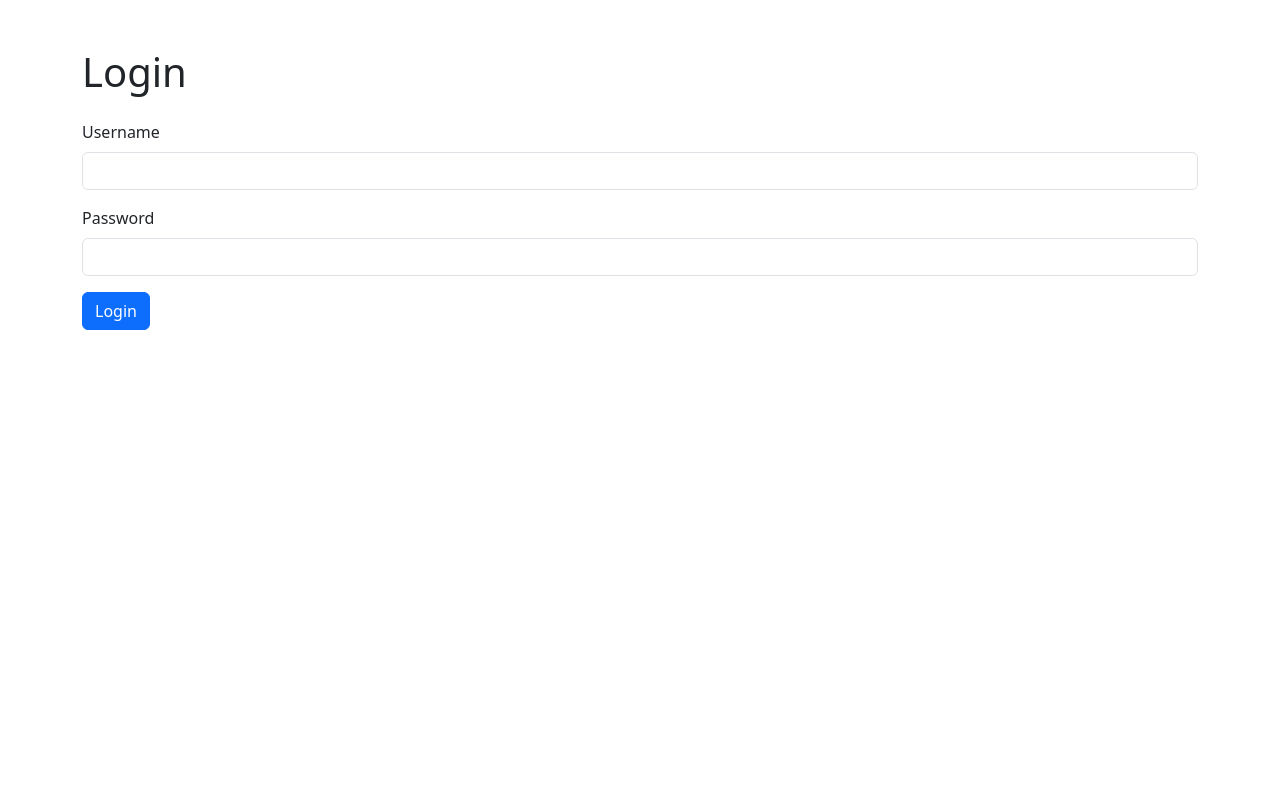
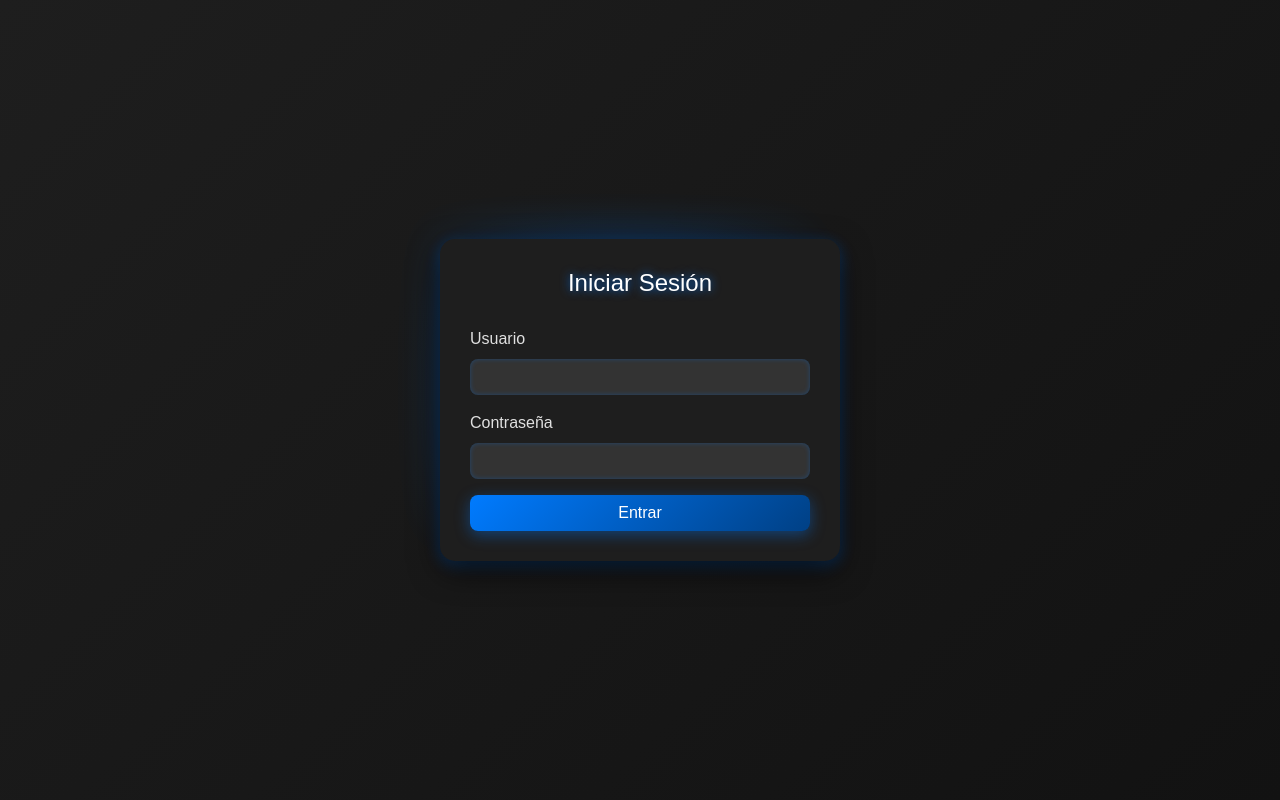
Before and after one commit to D4rksit3/proyecto_monitor_service, a Flask app: page /login in a window 1280 px wide. Run offline with Flask 3, Linux system fonts and the light colour scheme.

Commit message:
style login

```diff
--- a/templates/login.html
+++ b/templates/login.html
@@ -5,30 +5,131 @@
     <meta name="viewport" content="width=device-width, initial-scale=1.0">
     <title>Login</title>
     <link rel="stylesheet" href="https://cdn.jsdelivr.net/npm/bootstrap@5.3.0/dist/css/bootstrap.min.css">
+    <style>
+        /* Fondo futurista */
+        body {
+            font-family: Arial, sans-serif;
+            background: linear-gradient(135deg, #1e1e1e, #121212);
+            color: #e0e0e0;
+            display: flex;
+            justify-content: center;
+            align-items: center;
+            height: 100vh;
+            margin: 0;
+            overflow: hidden;
+        }
+
+        /* Contenedor del login */
+        .login-container {
+            background-color: #1e1e1e;
+            padding: 30px;
+            border-radius: 15px;
+            box-shadow: 0 10px 30px rgba(0, 0, 0, 0.7), 0 4px 15px rgba(0, 123, 255, 0.4);
+            width: 100%;
+            max-width: 400px;
+            position: relative;
+        }
+
+        /* Título futurista */
+        .login-container h1 {
+            color: #ffffff;
+            text-align: center;
+            margin-bottom: 30px;
+            font-size: 24px;
+            text-shadow: 0 0 10px rgba(0, 123, 255, 0.8);
+        }
+
+        /* Input futurista */
+        .form-control {
+            background-color: #333333;
+            border: none;
+            border-radius: 8px;
+            color: #ffffff;
+            box-shadow: inset 0 0 5px rgba(0, 123, 255, 0.3);
+        }
+
+        .form-control:focus {
+            border: 1px solid #007bff;
+            box-shadow: 0 0 10px rgba(0, 123, 255, 0.8);
+            outline: none;
+        }
+
+        /* Botón futurista */
+        .btn-primary {
+            background: linear-gradient(135deg, #007bff, #004085);
+            border: none;
+            border-radius: 8px;
+            box-shadow: 0 4px 15px rgba(0, 123, 255, 0.4);
+            transition: all 0.3s ease;
+            width: 100%;
+        }
+
+        .btn-primary:hover {
+            background: linear-gradient(135deg, #0056b3, #002752);
+            box-shadow: 0 8px 20px rgba(0, 123, 255, 0.6);
+        }
+
+        /* Efecto en mensajes */
+        .alert {
+            margin-top: 20px;
+            text-align: center;
+            font-size: 14px;
+            background-color: #333333;
+            color: #ffffff;
+            border-radius: 8px;
+            box-shadow: 0 4px 15px rgba(255, 0, 0, 0.5);
+        }
+
+        /* Resplandor dinámico */
+        .glow {
+            position: absolute;
+            content: '';
+            top: -20px;
+            left: -20px;
+            width: 100%;
+            height: 100%;
+            background: radial-gradient(circle, rgba(0, 123, 255, 0.4), transparent);
+            border-radius: 15px;
+            filter: blur(15px);
+            animation: pulse 2s infinite;
+            z-index: -1;
+        }
+
+        @keyframes pulse {
+            0%, 100% {
+                opacity: 0.6;
+            }
+            50% {
+                opacity: 1;
+            }
+        }
+    </style>
 </head>
 <body>
-    <div class="container">
-        <h1 class="mt-5">Login</h1>
-        <form action="/login" method="POST" class="mt-4">
+    <div class="login-container">
+        <div class="glow"></div>
+        <h1>Iniciar Sesión</h1>
+        <form action="/login" method="POST">
             <div class="mb-3">
-                <label for="username" class="form-label">Username</label>
+                <label for="username" class="form-label">Usuario</label>
                 <input type="text" class="form-control" id="username" name="username" required>
             </div>
             <div class="mb-3">
-                <label for="password" class="form-label">Password</label>
+                <label for="password" class="form-label">Contraseña</label>
                 <input type="password" class="form-control" id="password" name="password" required>
             </div>
-            <button type="submit" class="btn btn-primary">Login</button>
+            <button type="submit" class="btn btn-primary">Entrar</button>
         </form>
-    </div>
-</body>
+
         {% with messages = get_flashed_messages(with_categories=true) %}
         {% if messages %}
-        <div class="alert alert-danger">
+            <div class="alert">
                 {% for category, message in messages %}
                     <p>{{ message }}</p>
                 {% endfor %}
             </div>
         {% endif %}
         {% endwith %}
+    </div>
+</body>
 </html>
```
Lines whose indentation alone changed are shown as unchanged.
